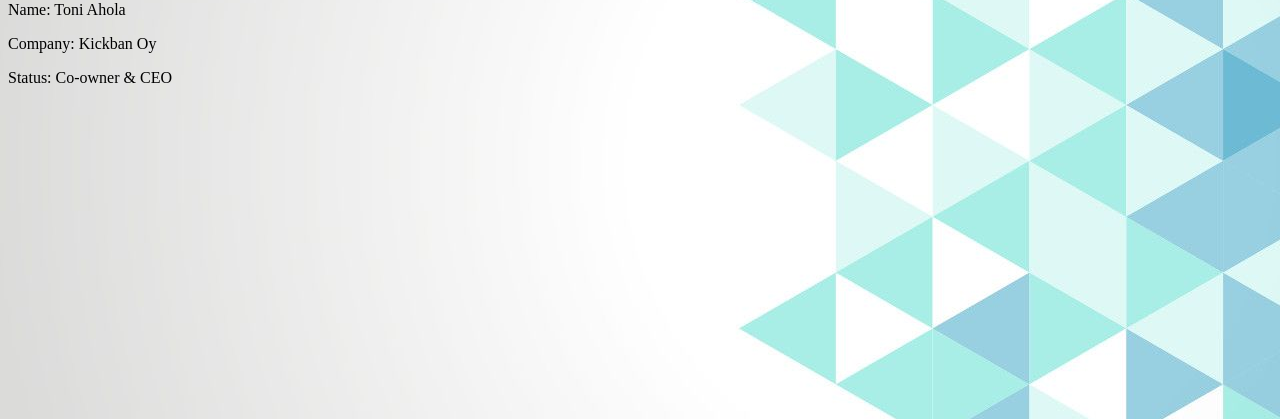
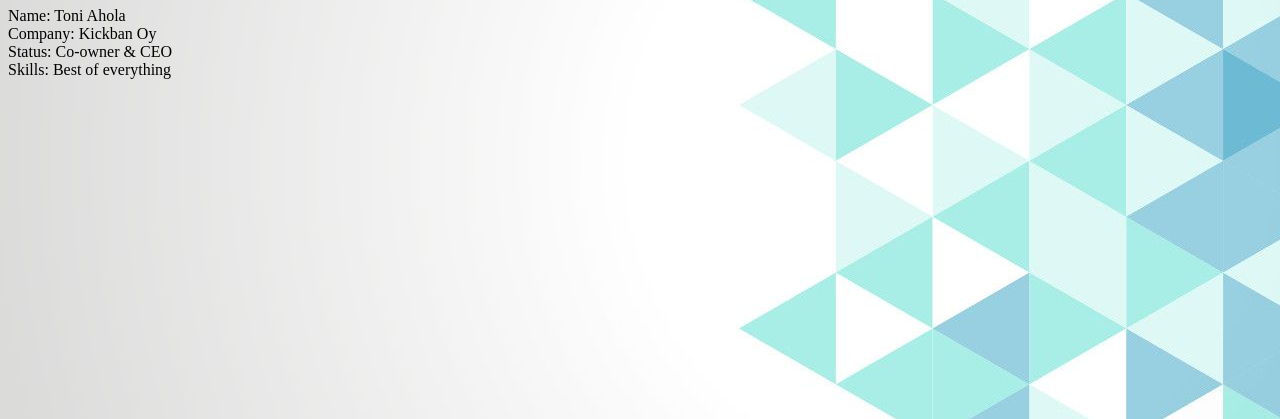
Before and after one commit to MrAhis/toniahola, a plain HTML site: page index.html in a window 1280 px wide. Shown: the part 381-800 px from the top of the page. Drawn offline with Linux system fonts and the light colour scheme.

Commit message:
Update index.html

```diff
--- a/index.html
+++ b/index.html
@@ -1,11 +1,20 @@
 <html> <head> <title> Toni Ahola Biography </title> </head>
 <body background="tausta.jpg">
 <center>
+<img src="toniahola.jpg" alt="Mountain View">
 <body> <h1> Welcome to my Biography website </h1>
 </center>
-<img src="toniahola.jpg" alt="Mountain View">
-<p> Name: Toni Ahola </p>
-<p> Company: Kickban Oy</p>
-<p> Status: Co-owner & CEO </p>
-</body>
+  <head>
+        <link rel="stylesheet" href="basic.css">
+        <style>
+        </style>
+    </head>
+    <body>
+        <div class="container">
+            <div>Name: Toni Ahola</div>
+            <div>Company: Kickban Oy</div>
+            <div>Status: Co-owner & CEO</div>
+            <div>Skills: Best of everything</div>
+        </div>
+    </body>
 </html>
```
